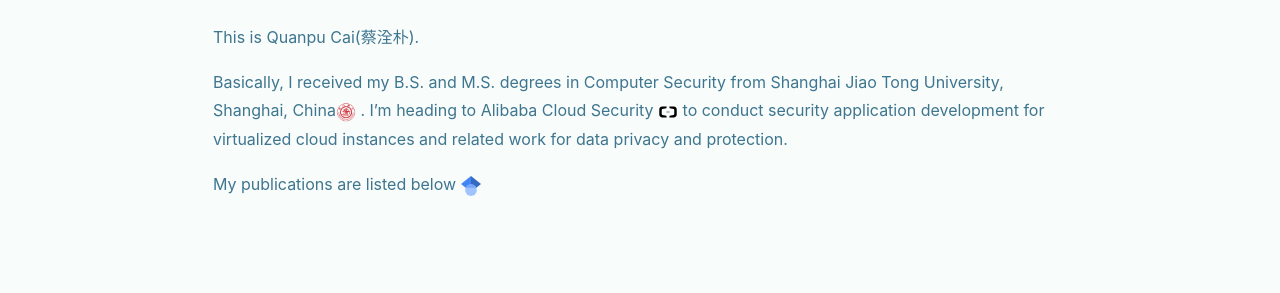
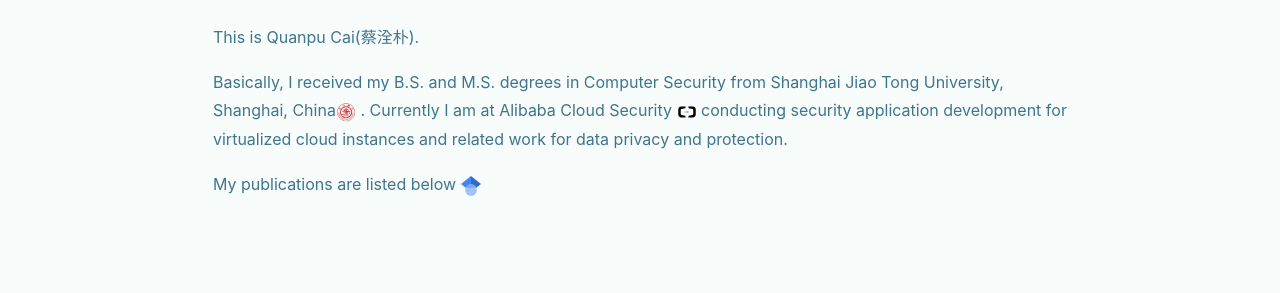
Before and after one commit to cpeggg/cpeggg.github.io, a Jekyll site: the page built from about.md, in a window 1280 px wide. Shown: the part 238-531 px from the top of the page. Built offline with Jekyll 4.4.1, drawn with Linux system fonts in a browser that asks for light colours; nearby versions of some CDN libraries.

Commit message:
update: aboutme

```diff
--- a/about.md
+++ b/about.md
@@ -30,6 +30,6 @@ Hi!
 
 This is Quanpu Cai(蔡洤朴).
 
-Basically, I received my B.S. and M.S. degrees in Computer Security from Shanghai Jiao Tong University, Shanghai, China<img src="/assets/images/logo/SJTU.png" width = "20" height = "20" /> . I'm heading to Alibaba Cloud Security <img src="/assets/images/logo/aliyun.svg" width = "20" height = "20" />  to conduct security application development for virtualized cloud instances and related work for data privacy and protection.
+Basically, I received my B.S. and M.S. degrees in Computer Security from Shanghai Jiao Tong University, Shanghai, China<img src="/assets/images/logo/SJTU.png" width = "20" height = "20" /> . Currently I am at Alibaba Cloud Security <img src="/assets/images/logo/aliyun.svg" width = "20" height = "20" />  conducting security application development for virtualized cloud instances and related work for data privacy and protection.
 
 My publications are listed below  <img src="/assets/images/logo/glScholar.svg" width = "20" height = "20" />
```
